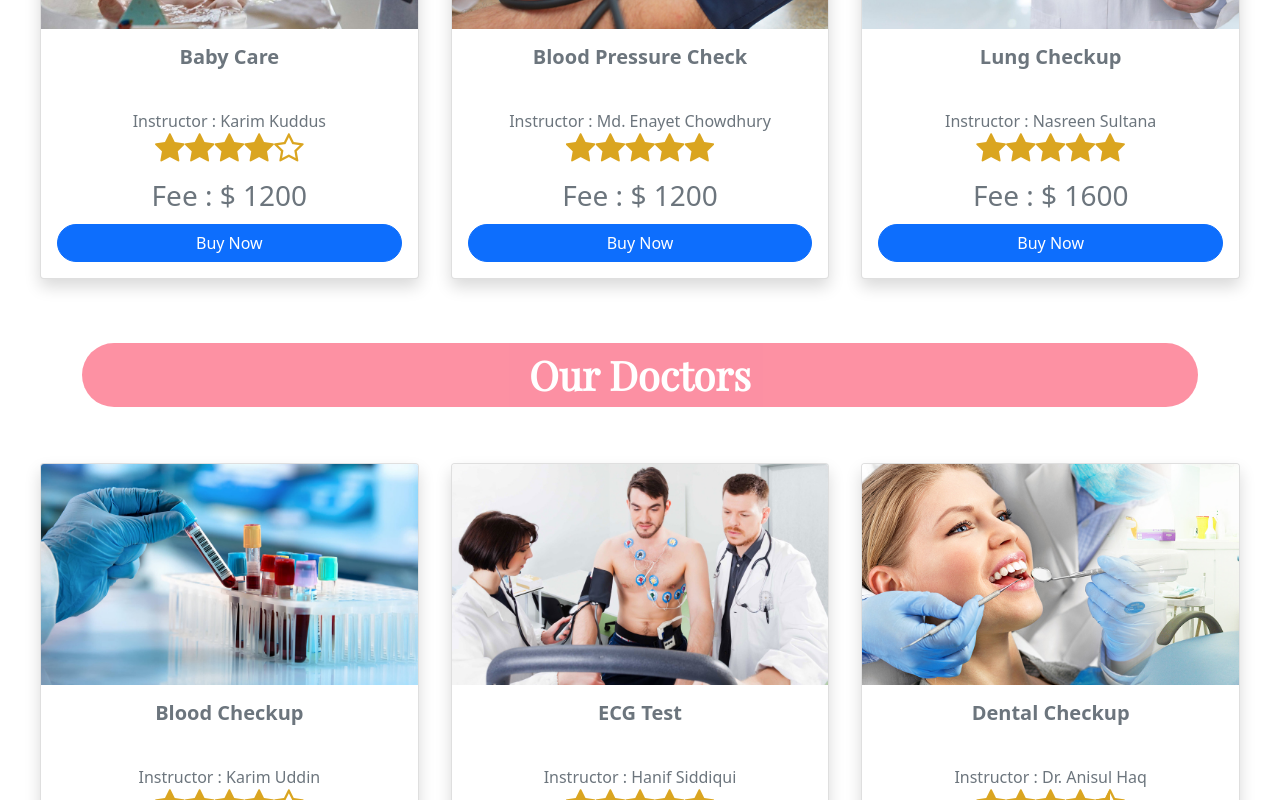
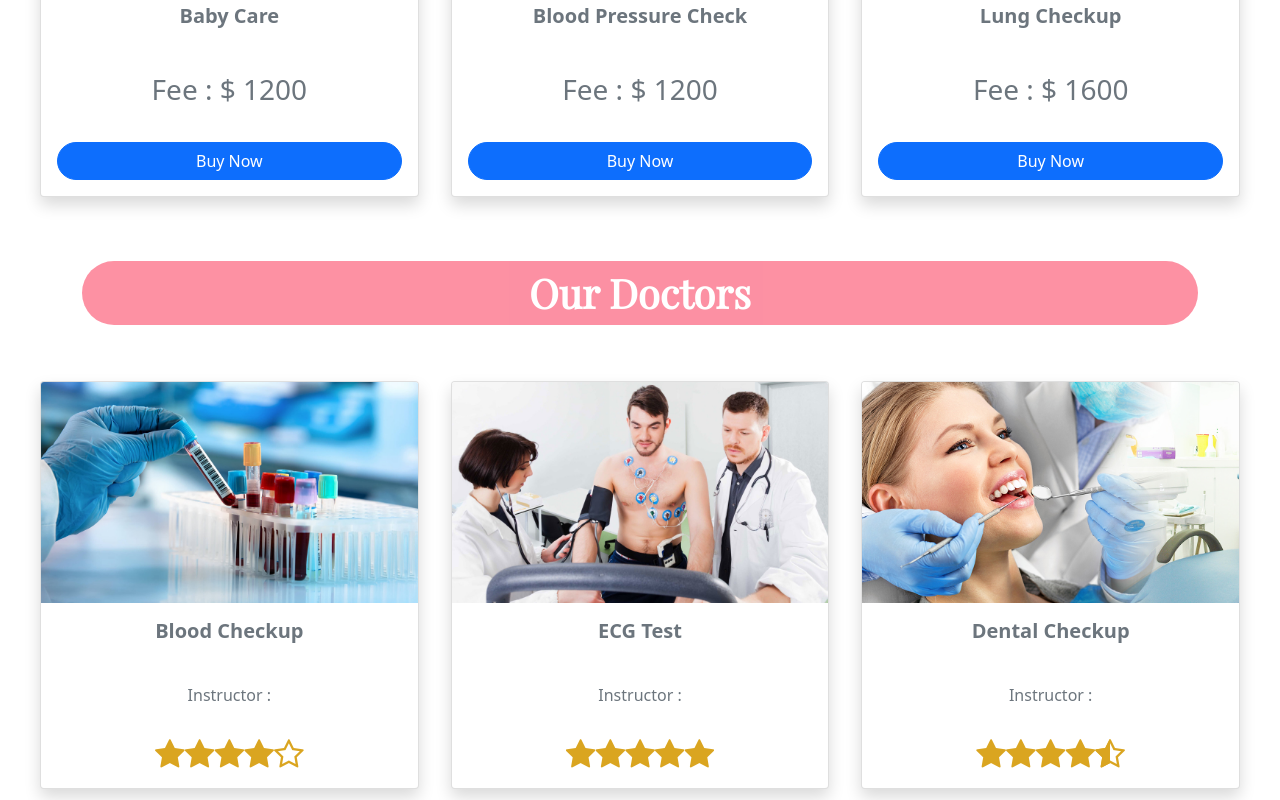
Before and after one commit to Zahin52/Gentle-care-healt-care, a React (Create React App) app: page / in a window 1280 px wide. Shown: the part 1680-2480 px from the top of the page. Built offline with nearby package versions, Linux system fonts and the light colour scheme.

Commit message:
design modification

```diff
--- a/public/data.json
+++ b/public/data.json
@@ -1,74 +1,65 @@
+
 [
   {
     "title": "Blood checkup",
-    "instructor": "Karim uddin",
-    "subject": "CSE",
+    "docinfo":{
+        "name":"Karim uddin",
+        "certificates":"He is the best doctor in the town. Best and well educated surgen",
+        "docImage":""
+    },
     "rating": 4,
     "fee": 2500,
     "image": "images/1.jpg"
   },
   {
     "title": "ECG test",
-    "instructor": "Hanif siddiqui",
-    "subject": "EEE",
+    "docinfo":{
+        "name":"Hanif siddiqui",
+        "certificates":"He is the best doctor in the town. Best and well educated surgen"
+    },
     "rating": 5,
     "fee": 1200,
     "image": "images/2.jpg"
   },
   {
     "title": "Dental checkup",
-    "instructor": "Dr. Anisul haq",
-    "subject": "CSE",
+    "docinfo":{
+        "name":"Dr. Anisul haq",
+        "certificates":"He is the best doctor in the town. Best and well educated surgen"
+    },
     "rating": 4.5,
     "fee": 1500,
     "image": "images/3.jpg"
   },
   {
     "title":"baby care",
-    "instructor": "Karim Kuddus",
-    "subject": "CSE",
+    "docinfo":{
+        "name":"Karim Kuddus",
+        "certificates":"He is the best doctor in the town. Best and well educated surgen"
+    },
     "rating": 4,
     "fee": 1200,
     "image": "images/4.jpg"
   },
   {
     "title": "Blood pressure check",
-    "instructor": "Md. Enayet Chowdhury",
-    "subject": "CSE",
+    "docinfo":{
+        "name":"Md. Enayet Chowdhury",
+        "certificates":"He is the best doctor in the town. Best and well educated surgen"
+    },
     "rating": 5,
     "fee": 1200,
     "image": "images/5.jpg"
   },
   {
     "title": "lung checkup",
-    "instructor": "Nasreen Sultana",
-    "subject": "CSE",
+    "docinfo":{
+        "name":"Nasreen Sultana",
+        "certificates":"He is the best doctor in the town. Best and well educated surgen"
+    },
     "rating": 5,
     "fee": 1600,
     "image": "images/6.jpg"
-  },
-  {
-    "title": "Customer service skills",
-    "instructor": "Farjana Yeasmin",
-    "subject": "CSE",
-    "rating": 4.9,
-    "fee": 1800,
-    "image": "images/7.jpg"
-  },
-  {
-    "title": "Health Care 101",
-    "instructor": "Sadab Hossain",
-    "subject": "Botany",
-    "rating": 5,
-    "fee": 1500,
-    "image": "images/8.jpg"
-  },
-  {
-    "title": "Writting English",
-    "instructor": "Nishat Sultana",
-    "subject": "BBA",
-    "rating": 5,
-    "fee": 1200,
-    "image": "images/9.jpg"
   }
+
 ]
--- a/src/components/Home/Home.js
+++ b/src/components/Home/Home.js
@@ -4,11 +4,11 @@ import './home.css'
 import SelctionContainer from './sectionContainer/selctionContainer'
 
 export default function Home() {
-   const [courses, setCourses] = useState([])
+   const [homeInfo, sethomeInfo] = useState([])
    useEffect(() => {
       fetch('data.json')
          .then((res) => res.json())
-         .then((data) => setCourses(data))
+         .then((data) => sethomeInfo(data))
    }, [])
    return (
       <div>
@@ -22,55 +22,37 @@ export default function Home() {
          </div>
          <SelctionContainer
             sectionTitle="Our services"
-            data={courses}
+            data={homeInfo}
+            displayConfig={{
+               displayTitle: true,
+               displayRating: false,
+               displayInstructor: false,
+               displayFee: true,
+               displayButton: true,
+            }}
          ></SelctionContainer>
          <SelctionContainer
             sectionTitle="Our Doctors"
-            data={courses}
+            data={homeInfo}
+            displayConfig={{
+               displayTitle: true,
+               displayRating: true,
+               displayInstructor: true,
+               displayFee: false,
+               displayButton: false,
+            }}
          ></SelctionContainer>
          <SelctionContainer
             sectionTitle="Gallay"
-            data={courses}
+            data={homeInfo}
+            displayConfig={{
+               displayTitle: false,
+               displayRating: false,
+               displayInstructor: false,
+               displayFee: false,
+               displayButton: false,
+            }}
          ></SelctionContainer>
-         {/* <div className="container">
-            <h1
-               style={{ 'background-color': '#fc6c85' }}
-               className="title fw-bold text-capitalize mt-5 mb-4 text-center rounded-pill text-white py-2 opacity-75"
-            >
-               Our services
-            </h1>
-         </div>
-         <div id="services" className=" px-4">
-            <div className="row row-cols-1 row-cols-lg-3 g-3  mx-auto justify-content-center my-4">
-               {courses.slice(0, 6).map((data, i) => (
-                  <Card key={i} info={data} />
-               ))}
-            </div>
-         </div>
-         <div className="container">
-            <h1 className="title fw-bold text-capitalize mt-5 mb-4 text-center bg-secondary rounded-pill text-white py-2 opacity-75">
-               Our Doctors
-            </h1>
-         </div>
-         <div id="services" className=" px-4">
-            <div className="row row-cols-1 row-cols-lg-3 g-3  mx-auto justify-content-center my-4">
-               {courses.slice(0, 3).map((data, i) => (
-                  <Card key={i} info={data} />
-               ))}
-            </div>
-         </div>
-         <div className="container">
-            <h1 className="title fw-bold text-capitalize mt-5 mb-4 text-center bg-secondary rounded-pill text-white py-2 opacity-75">
-               Gallary
-            </h1>
-         </div>
-         <div id="services" className=" px-4">
-            <div className="row row-cols-1 row-cols-lg-3 g-3  mx-auto justify-content-center my-4">
-               {courses.slice(0, 6).map((data, i) => (
-                  <Card key={i} info={data} />
-               ))}
-            </div>
-         </div> */}
       </div>
    )
 }
--- a/src/components/Home/sectionContainer/selctionContainer.js
+++ b/src/components/Home/sectionContainer/selctionContainer.js
@@ -1,8 +1,11 @@
 import React from 'react'
 import Card from '../../card/card'
 
-
-export default function selctionContainer({sectionTitle,data}) {
+export default function selctionContainer({
+   sectionTitle,
+   data,
+   displayConfig,
+}) {
    return (
       <div>
          <div className="container">
@@ -16,7 +19,7 @@ export default function selctionContainer({sectionTitle,data}) {
          <div id="services" className=" px-4">
             <div className="row row-cols-1 row-cols-lg-3 g-3  mx-auto justify-content-center my-4">
                {data.slice(0, 6).map((data, i) => (
-                  <Card key={i} info={data} />
+                  <Card key={i} info={data} displayConfig={displayConfig} />
                ))}
             </div>
          </div>
--- a/src/components/card/card.js
+++ b/src/components/card/card.js
@@ -4,27 +4,40 @@ import 'font-awesome/css/font-awesome.min.css'
 import Rating from 'react-rating'
 import './card.css'
 
-export default function card({ info }) {
+export default function card({ info, displayConfig }) {
    console.log(info)
    const { image, title, instructor, rating, fee } = info
+   const {
+      displayRating,
+      displayInstructor,
+      displayFee,
+      displayButton,
+      displayTitle,
+   } = displayConfig
    return (
       <div className="col h-auto p-3 card-parent rounded-3">
-         <div className="card h-100 shadow  text-capitalize text-center">
+         <div className="card h-100 shadow  text-capitalize text-center ">
             <div style={{ overflow: 'hidden' }}>
                <img src={image} className="card-img-top" alt={title} />
             </div>
-            <div className="card-body d-flex flex-column">
+            <div className="card-body d-flex flex-column p-0">
+               <div className="">
+                  {displayTitle && (
                      <h5
-                  className="card-title text-secondary fw-bold"
+                        className="card-title text-secondary fw-bold p-3"
                         style={{ 'min-height': '3.5rem' }}
                      >
                         {title}
                      </h5>
-               <div className="card-text">
-                  <div className="text-secondary">
+                  )}
+                  <div className="card-text ">
+                     {displayInstructor && (
+                        <div className="text-secondary p-3">
                            <span>Instructor :</span> {instructor}
                         </div>
-                  <div style={{ color: 'goldenrod' }}>
+                     )}
+                     {displayRating && (
+                        <div className="p-3" style={{ color: 'goldenrod' }}>
                            <Rating
                               emptySymbol="fa fa-star-o fa-2x"
                               fullSymbol="fa fa-star fa-2x"
@@ -33,10 +46,15 @@ export default function card({ info }) {
                               fractions={6}
                            />
                         </div>
-                  <div className="p-2 text-secondary">
+                     )}
+                     {displayFee && (
+                        <div className=" text-secondary p-3">
                            <span className="fs-3">Fee : $ {fee}</span>
                         </div>
+                     )}
                   </div>
+                  {displayButton && (
+                     <div className="p-3">
                         <NavLink
                            to="/services"
                            className="btn btn-primary text-capitalize w-100 mt-auto rounded-pill"
@@ -44,6 +62,9 @@ export default function card({ info }) {
                            Buy now
                         </NavLink>
                      </div>
+                  )}
+               </div>
+            </div>
          </div>
       </div>
    )
```
Lines whose indentation alone changed are shown as unchanged.
